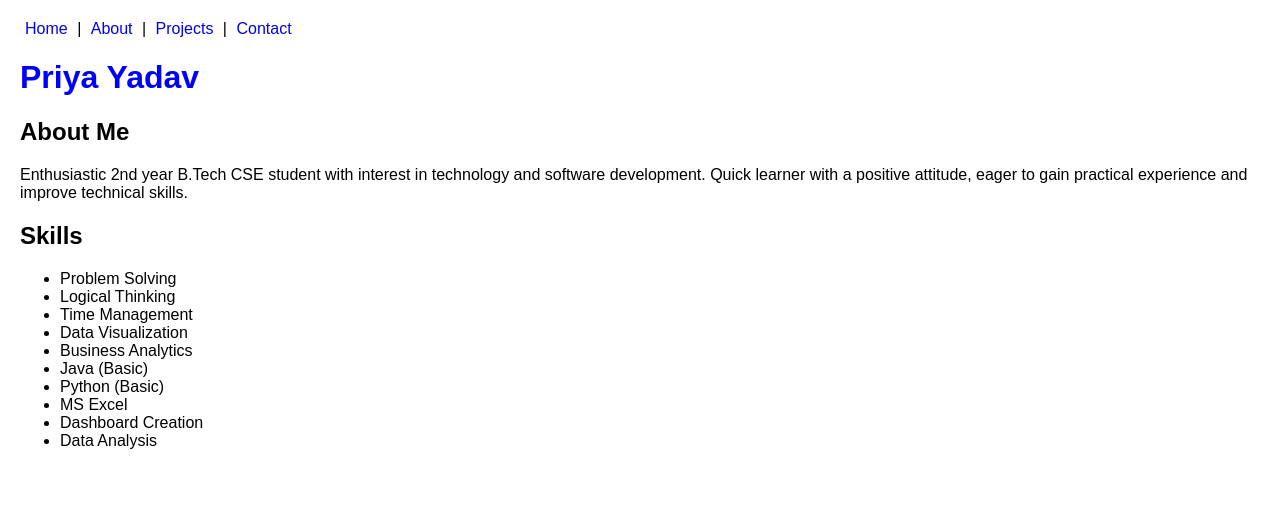
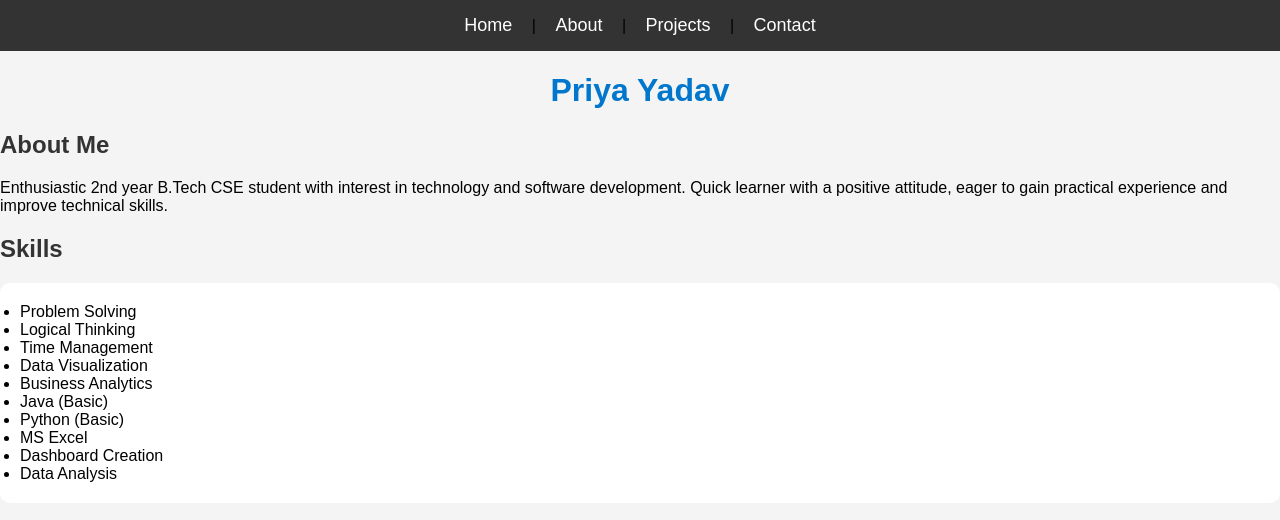
Before and after one commit to priyayadav25/personal-portfolio, a plain HTML site: page index.html in a window 1280 px wide. Drawn offline with Linux system fonts and the light colour scheme.

Commit message:
Update style.css

```diff
--- a/style.css
+++ b/style.css
@@ -1,17 +1,40 @@
-body{
+body {
     font-family: Arial, sans-serif;
-    margin: 20px;
+    background-color: #f4f4f4;
+    margin: 0;
+    padding: 0;
 }
 
-h1{
-    color: blue;
+nav {
+    background-color: #333;
+    padding: 15px;
+    text-align: center;
 }
 
-nav{
-    margin-bottom: 20px;
+nav a {
+    color: white;
+    text-decoration: none;
+    margin: 15px;
+    font-size: 18px;
 }
 
-a{
-    text-decoration: none;
-    padding: 5px;
+h1 {
+    color: #0077cc;
+    text-align: center;
 }
+
+h2 {
+    color: #333;
+}
+
+.container {
+    width: 80%;
+    margin: auto;
+    padding: 20px;
+}
+
+ul {
+    background: white;
+    padding: 20px;
+    border-radius: 10px;
+}
```
